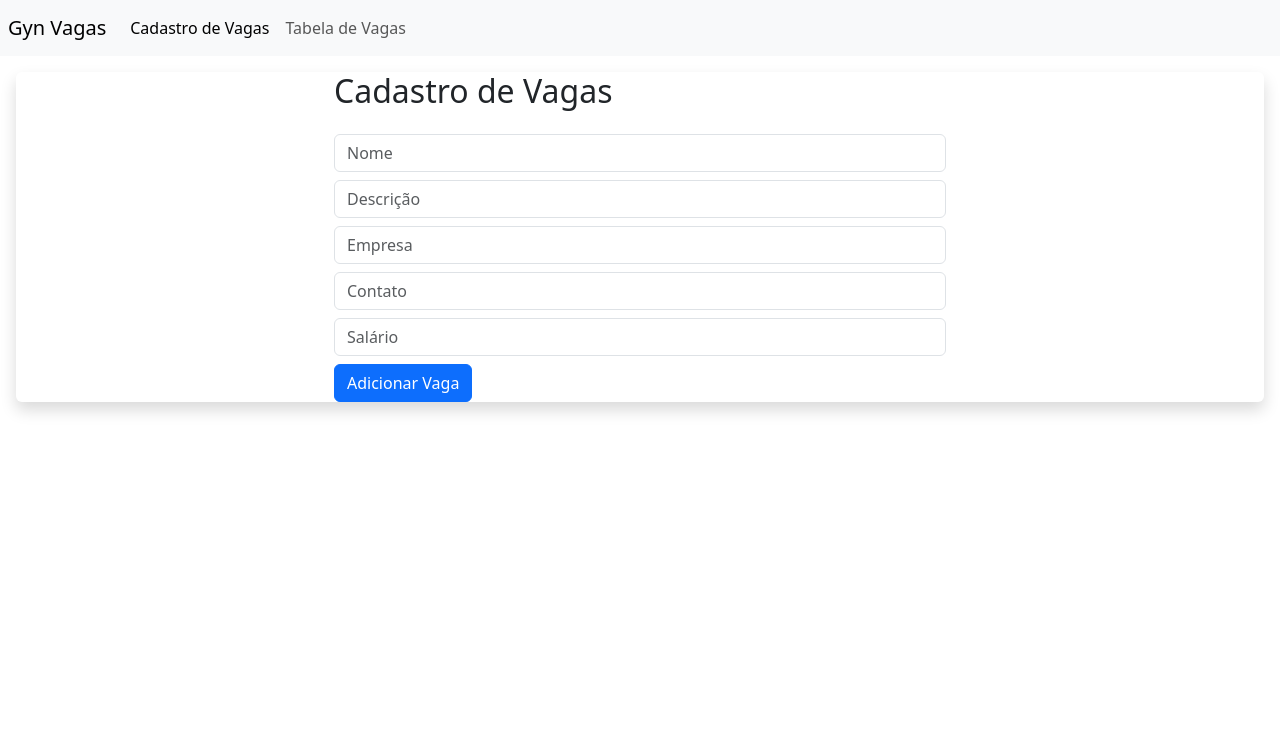
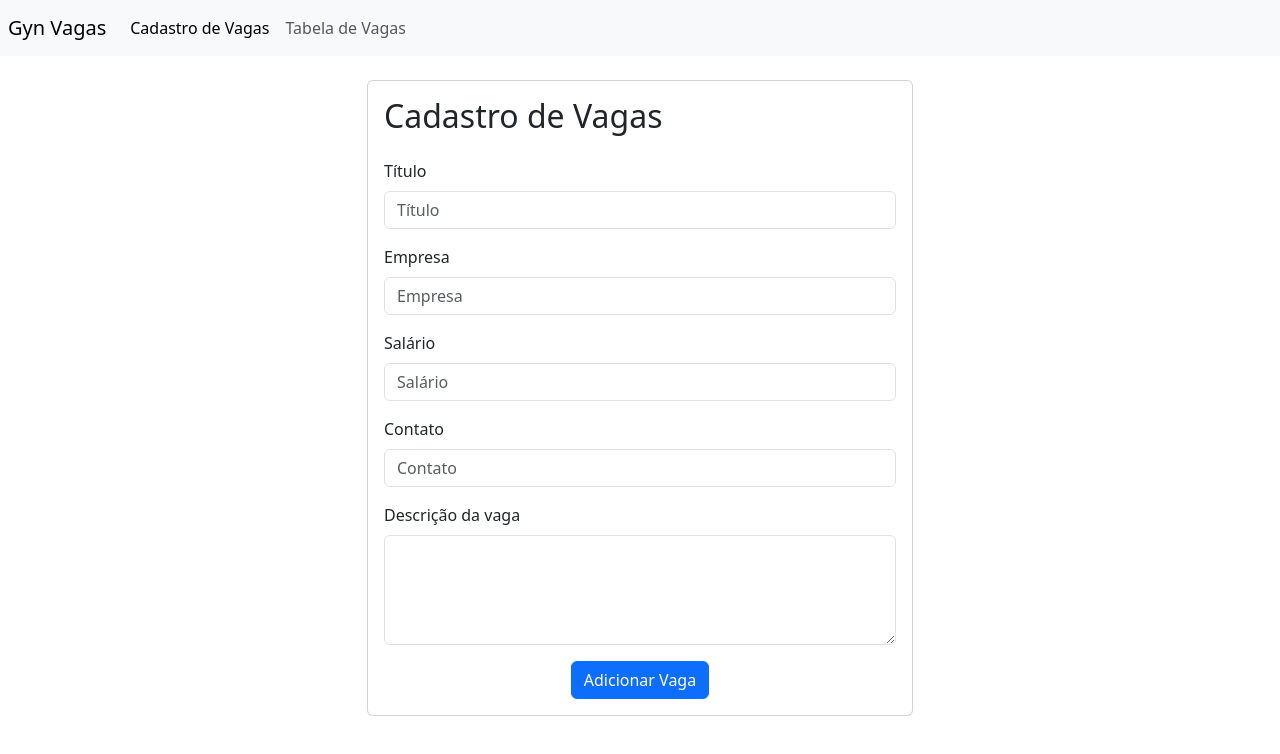
Before and after one commit to daniel-gondim/gyn-vagas-angular, an Angular app: page /cadastro-de-vagas in a window 1280 px wide. Shown: the top 754 px of the page. Built offline with nearby package versions, Linux system fonts and the light colour scheme.

Commit message:
feat: altera layout do formulário de cadastro de vagas

```diff
--- a/src/app/cadastro-vagas/cadastro-vagas.component.html
+++ b/src/app/cadastro-vagas/cadastro-vagas.component.html
@@ -1,24 +1,35 @@
-<div class="shadow m-3 rounded">
+<div class="container mt-4">
   <div class="row justify-content-center">
     <div class="col-lg-6">
-      <div class="cadastro-vaga">
-        <h2 class="mb-4">Cadastro de Vagas</h2>
-        <div class="form-group">
-          <input [(ngModel)]="nome" class="form-control mb-2" placeholder="Nome" type="text">
+      <div class="card">
+        <div class="card-body">
+          <h2 class="card-title mb-4">Cadastro de Vagas</h2>
+          <form>
+            <div class="mb-3">
+              <label for="inputTitulo" class="form-label">Título</label>
+              <input [(ngModel)]="nome" [ngModelOptions]="{standalone: true}" type="text" class="form-control" id="inputTitulo" placeholder="Título">
+            </div>
+            <div class="mb-3">
+              <label for="inputEmpresa" class="form-label">Empresa</label>
+              <input [(ngModel)]="empresa" [ngModelOptions]="{standalone: true}" type="text" class="form-control" id="inputEmpresa" placeholder="Empresa">
+            </div>
+            <div class="mb-3">
+              <label for="inputSalario" class="form-label">Salário</label>
+              <input [(ngModel)]="salario" [ngModelOptions]="{standalone: true}" type="text" class="form-control" id="inputSalario" placeholder="Salário">
+            </div>
+            <div class="mb-3">
+              <label for="inputContato" class="form-label">Contato</label>
+              <input [(ngModel)]="contato" [ngModelOptions]="{standalone: true}" type="text" class="form-control" id="inputContato" placeholder="Contato">
+            </div>
+            <div class="mb-3">
+              <label for="inputDescricao" class="form-label">Descrição da vaga</label>
+              <textarea [(ngModel)]="descricao" [ngModelOptions]="{standalone: true}" class="form-control" id="inputDescricao" rows="4"></textarea>
+            </div>
+            <div class="d-flex justify-content-center">
+              <button type="submit" (click)="adicionarVaga()" class="btn btn-primary">Adicionar Vaga</button>
+            </div>
+          </form>
         </div>
-        <div class="form-group">
-          <input [(ngModel)]="descricao" class="form-control mb-2" placeholder="Descrição" type="text">
-        </div>
-        <div class="form-group">
-          <input [(ngModel)]="empresa" class="form-control mb-2" placeholder="Empresa" type="text">
-        </div>
-        <div class="form-group">
-          <input [(ngModel)]="contato" class="form-control mb-2" placeholder="Contato" type="text">
-        </div>
-        <div class="form-group">
-          <input [(ngModel)]="salario" class="form-control mb-2" placeholder="Salário" type="number">
-        </div>
-        <button class="btn btn-primary" (click)="adicionarVaga()">Adicionar Vaga</button>
       </div>
     </div>
   </div>
--- a/src/styles.css
+++ b/src/styles.css
@@ -1 +1,8 @@
-/* You can add global styles to this file, and also import other style files */
+:root {
+  --primary-color: #ADD8E6; /* Azul */
+  --secondary-color: #4169E1; /* azul-claro */
+  --accent-color: #FFC0CB; /* rosa claro */
+  --danger-color: #FF69B4; /* Vermelho */
+  --warning-color: #ffc107; /* Amarelo */
+  --info-color: #17a2b8; /* Azul claro */
+}
```
